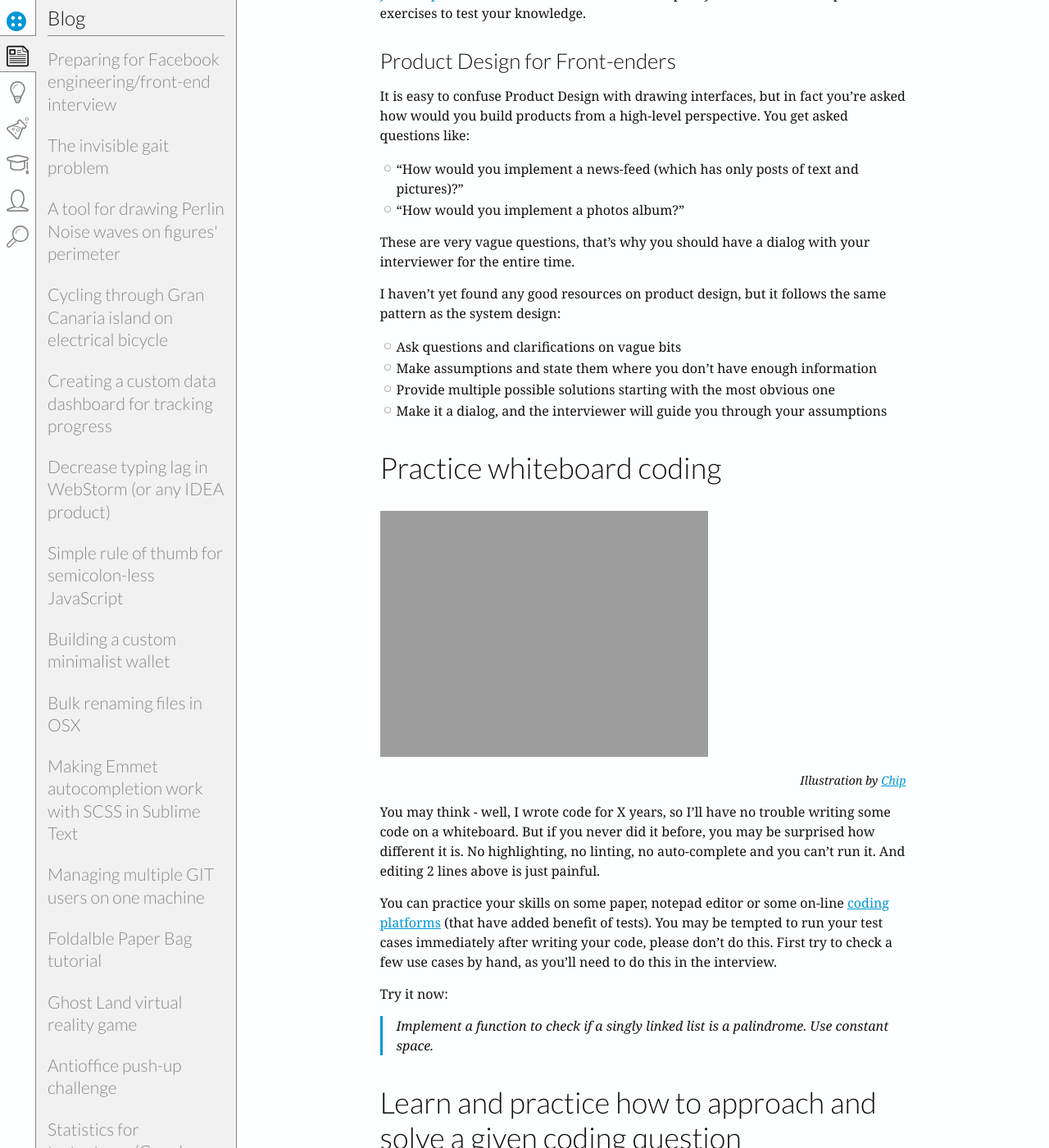
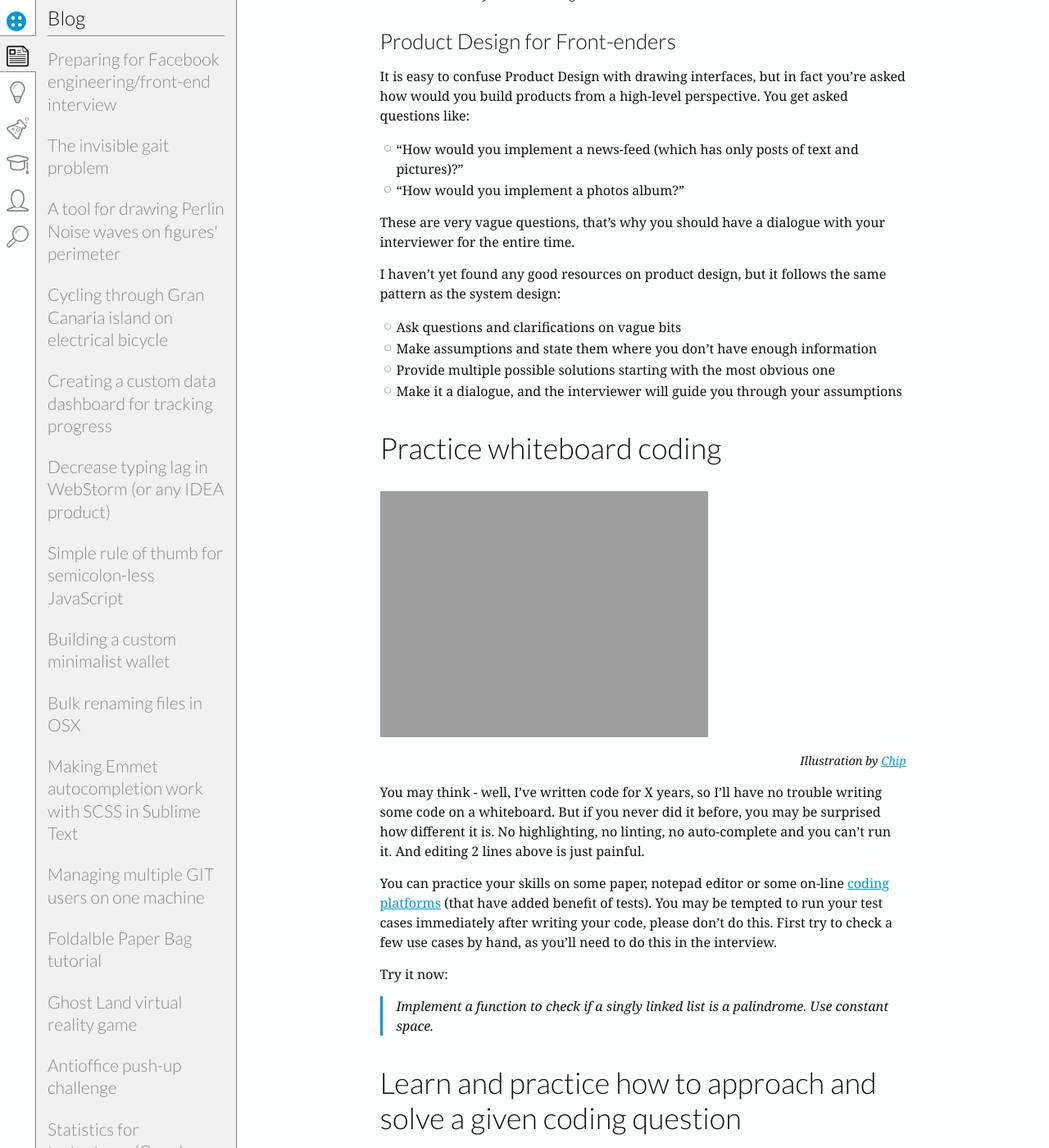
Before and after one commit to bumbu/bumbu.github.io, a Jekyll site: the page built from _posts/2017-09-16-facebook-engineering-interview.md, in a window 1280 px wide and 1400 px high, scrolled down 1941 px. Shown: the whole window at 82% size. Built offline with Jekyll 4.4.1, drawn with Linux system fonts in a browser that asks for light colours; some web fonts are replaced; comment, search, counter and statistics services are not loaded; some of the changed text lies outside the part shown.

Commit message:
Spelling fixes

```diff
--- a/_posts/2017-09-16-facebook-engineering-interview.md
+++ b/_posts/2017-09-16-facebook-engineering-interview.md
@@ -73,21 +73,21 @@ It is easy to confuse Product Design with drawing interfaces, but in fact you're
 * "How would you implement a news-feed (which has only posts of text and pictures)?"
 * "How would you implement a photos album?"
 
-These are very vague questions, that's why you should have a dialog with your interviewer for the entire time.
+These are very vague questions, that's why you should have a dialogue with your interviewer for the entire time.
 
 I haven't yet found any good resources on product design, but it follows the same pattern as the system design:
 
 * Ask questions and clarifications on vague bits
 * Make assumptions and state them where you don't have enough information
 * Provide multiple possible solutions starting with the most obvious one
-* Make it a dialog, and the interviewer will guide you through your assumptions
+* Make it a dialogue, and the interviewer will guide you through your assumptions
 
 ## Practice whiteboard coding
 
 ![Whiteboard coding illustration]({{ assets_path }}/whiteboard-coding.jpg)
 {{caption_1}}
 
-You may think - well, I wrote code for X years, so I'll have no trouble writing some code on a whiteboard.
+You may think - well, I've written code for X years, so I'll have no trouble writing some code on a whiteboard.
 But if you never did it before, you may be surprised how different it is.
 No highlighting, no linting, no auto-complete and you can't run it.
 And editing 2 lines above is just painful.
```
Also changed, not shown: other parts of _posts/2017-09-16-facebook-engineering-interview.md (+3 -3 lines).
